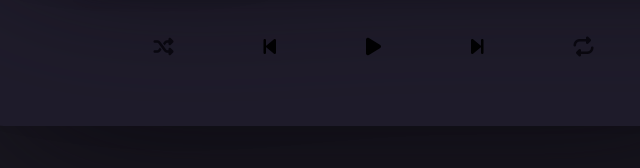
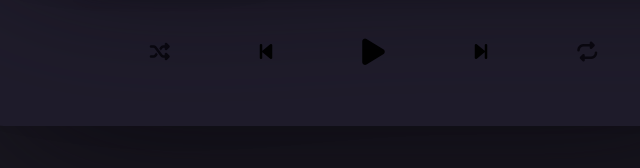
Before and after one commit to Susy2801/Music_Player, a plain HTML site: page index.html in a window 1280 px wide. In both pictures the pointer is over the icon 640 px from the left and 591 px from the top of the page. Shown: the part 544-712 px from the top of the page, 267-907 px from the left. Drawn offline with Linux system fonts and the light colour scheme; a web font is replaced by a local one.

Commit message:
button change

```diff
--- a/asset/css/style.css
+++ b/asset/css/style.css
@@ -210,11 +210,17 @@
   font-size: 20px;
   cursor: pointer;
   padding: 10px;
-  position: relative;
 }
 
-.fa-start:hover {
-  top: 10px;
+.fa-play,
+.fa-stop {
+  position: relative;
+  transition: 0.3s;
+}
+
+.fa-play:hover,
+.fa-stop:hover {
+  font-size: 30px;
 }
 
 .fa-shuffle,
```
